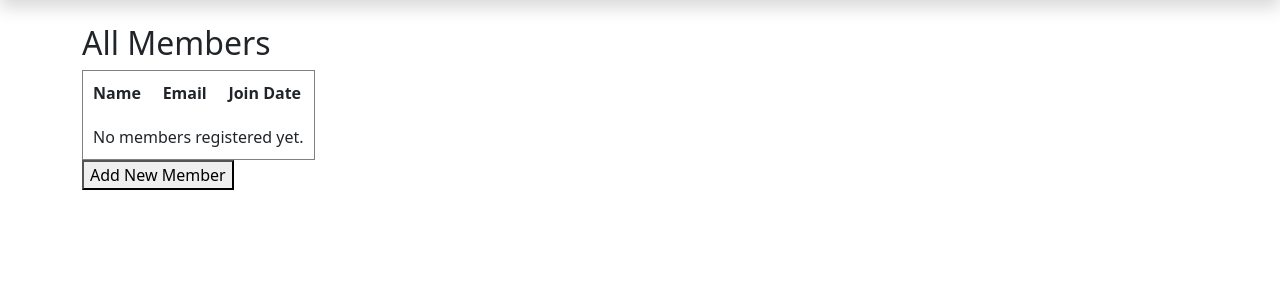
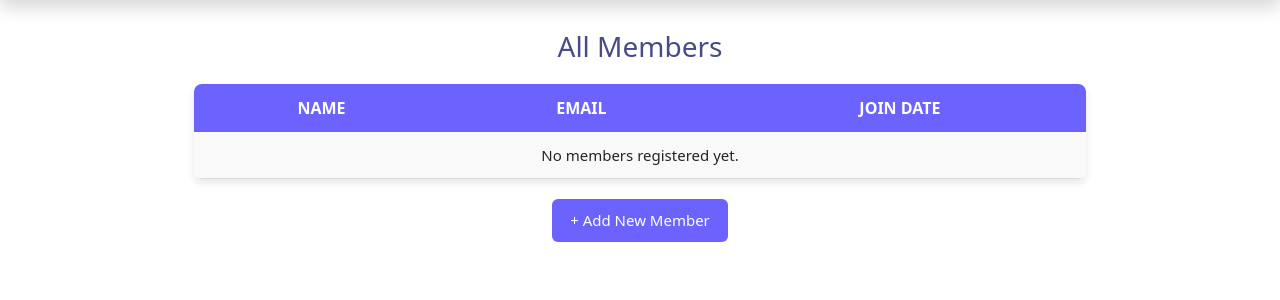
Before and after one commit to Niharika-Seth/Django, a Django app: page /members/ in a window 1280 px wide. Shown: the part 56-356 px from the top of the page. Run offline with Django 5.2, Linux system fonts and the light colour scheme.

Commit message:
Updated tables in member_list.html

```diff
--- a/gymapp/templates/gymapp/member_list.html
+++ b/gymapp/templates/gymapp/member_list.html
@@ -1,7 +1,72 @@
 {% extends "gymapp/base.html" %}
 {% block content %}
+<style>
+  .member-container {
+    display: flex;
+    flex-direction: column;
+    align-items: center;
+    margin-top: 30px;
+  }
+
+  h2 {
+    text-align: center;
+    margin-bottom: 20px;
+    font-size: 28px;
+    color: #4a4a8a;
+  }
+
+  table {
+    border-collapse: collapse;
+    width: 80%;
+    max-width: 900px;
+    margin: 0 auto 20px auto;
+    text-align: center;
+    box-shadow: 0 4px 8px rgba(0,0,0,0.1);
+    border-radius: 8px;
+    overflow: hidden;
+  }
+
+  th {
+    background-color: #6c63ff;
+    color: white;
+    padding: 12px;
+    font-size: 16px;
+    text-transform: uppercase;
+  }
+
+  td {
+    padding: 12px;
+    border-bottom: 1px solid #ddd;
+    font-size: 15px;
+  }
+
+  tr:nth-child(even) {
+    background-color: #f9f9f9;
+  }
+
+  tr:hover {
+    background-color: #f1f1ff;
+  }
+
+  .btn-add {
+    padding: 10px 18px;
+    background: #6c63ff;
+    color: white;
+    border: none;
+    border-radius: 6px;
+    text-decoration: none;
+    font-size: 15px;
+    transition: 0.3s;
+  }
+
+  .btn-add:hover {
+    background: #4a47c4;
+  }
+</style>
+
+<div class="member-container">
   <h2>All Members</h2>
-<table border="1" cellpadding="10">
+  <table>
     <tr>
       <th>Name</th>
       <th>Email</th>
@@ -15,11 +80,11 @@
     </tr>
     {% empty %}
     <tr>
-    <td colspan="4">No members registered yet.</td>
+      <td colspan="3">No members registered yet.</td>
     </tr>
     {% endfor %}
   </table>
-<a href="{% url 'member_register' %}">
-  <button>Add New Member</button>
-</a>
+
+  <a href="{% url 'member_register' %}" class="btn-add">+ Add New Member</a>
+</div>
 {% endblock %}
```
Lines whose indentation alone changed are shown as unchanged.
